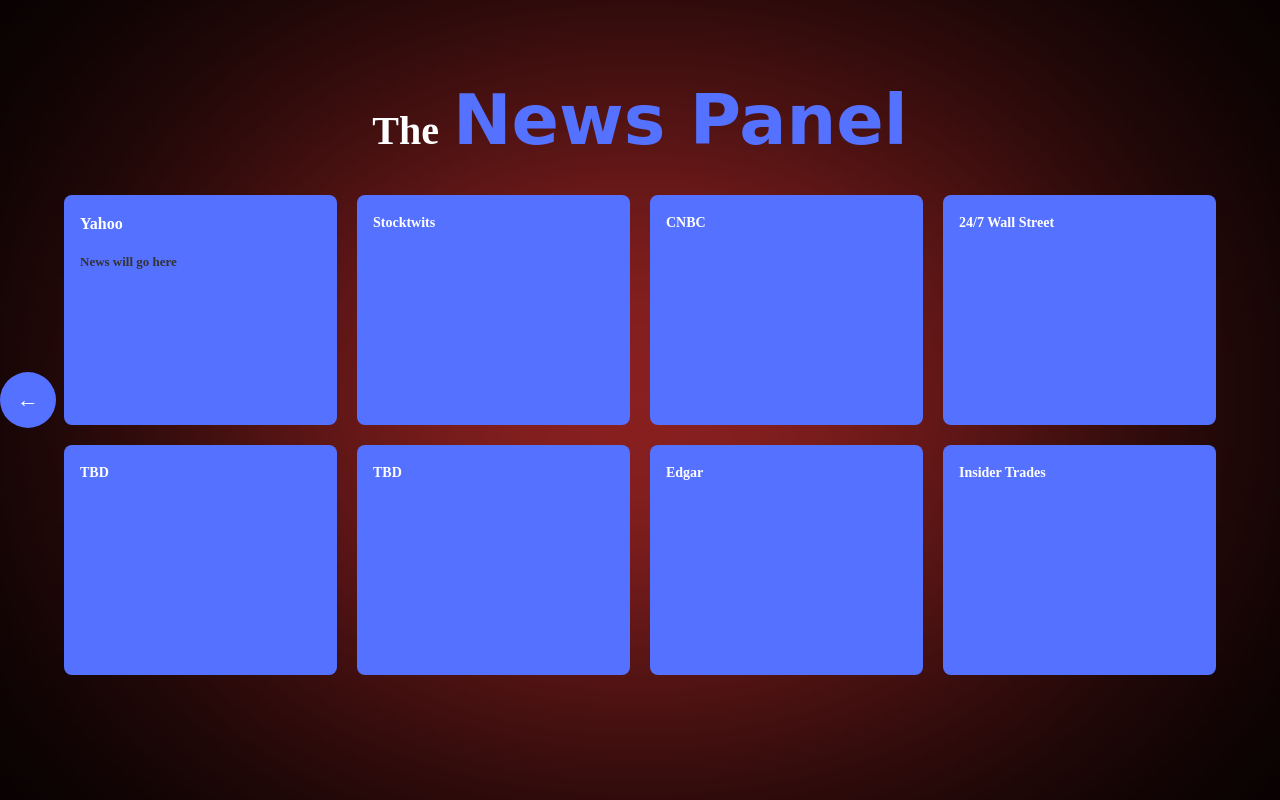
After one commit to jams-ctrl/Stocks, a Flask app: page /newsPanel.html in a window 1280 px wide. The commit adds this page. Run offline with Flask 3, Linux system fonts and the light colour scheme; parts of the project's set-up code (start-up, migrations or seed data) failed here and were passed over.

Commit message:
Added html and css for new AI Panel and News Panel pages, will add code later!

```diff
--- a/webapp/app.py
+++ b/webapp/app.py
@@ -55,9 +55,22 @@
         news = news_summary(conn, ticker)
         # uses ai model to predict
         prediction, confidence,probabilities = predict_latest(ticker)
-        bot = {"prediction": prediction, "confidence": confidence,"probabilites": probabilities }
+        bot = {"prediction": prediction, "confidence": confidence,"probabilities": probabilities }
     # sends to stockSearcher html template
     return jsonify ({"ticker": ticker, "edgar": edgar, "stocktwits": stocktwits, "news": news, "bot": bot})
+
+@app.route("/stockSearcher.html")
+def stockSearcher():
+    return render_template("stockSearcher.html")
+
+@app.route("/newsPanel.html")
+def newsPanel():
+    return render_template("newsPanel.html")
+
+@app.route("/AIPanel.html")
+def AIPanel():
+    return render_template("AIPanel.html")
+
 
 if __name__ == "__main__":
     init_db()
--- a/webapp/static/styles.css
+++ b/webapp/static/styles.css
@@ -33,6 +33,10 @@
     font-weight:4 00;
     text-align: center;
     bottom: 25vh;
+}
+
+#newsPanel{
+    bottom:5vh
 }
 
 .page-title .brand {
@@ -179,3 +183,102 @@
     font-weight: 1000;
     color: #ffffff;
 }
+
+.box-grid{
+    position: relative;
+    z-index: 1;
+    display: grid;
+    grid-template-columns: repeat(4, 1fr);
+    grid-template-rows: repeat(2,1fr);
+    gap: 20px;
+    width: 90%;
+    height: 60%;
+}
+
+.box-twin{
+    position: relative;
+    z-index: 1;
+    display: grid;
+    grid-template-columns: repeat(2, 1fr);
+    grid-template-rows: repeat(1,1fr);
+    gap: 20px;
+    width: 90%;
+    height: 60%;
+}
+
+.box-item{
+    position: relative;
+    z-index:1;
+    overflow: hidden;
+    background: #5571ff;
+    color: #ffffff;
+    border-radius: 8px;
+    padding: 20px 16px;
+    font-size: 14px;
+    font-weight: 600;
+    text-align: left;
+    display: flex;
+    align-items: left;
+    justify-content: left;
+    transition: 0.5s;
+}
+
+.box-item:hover{
+    background: #ff7070;
+}
+
+.box-item.expanded{
+    position: absolute;
+    top: 0;
+    left: 0;
+    right: 0;
+    bottom: 0;
+    width: 100%;
+    height: 100%;
+    z-index: 2;
+    background: #5571ff;
+    align-items: flex-start;
+    justify-content: flex-start;
+    text-align: left;
+    overflow-y: auto;
+    transition: None;
+}
+
+
+.nav-arrow{
+    position: fixed;
+    top: 50%;
+    transform:translateY(-50%);
+    z-index: 1;
+    width: 7vh;
+    height: 7vh;
+    border-radius: 50%;
+    background: #5571ff;
+    color: #ffffff;
+    border: none;
+    font-size: 22px;
+    display: flex;
+    align-items: center;
+    justify-content: center;
+    cursor: pointer;
+    transition: background 0.3s, transform 0.2s;
+    white-space: nowrap;
+}
+
+.nav-arrow:hover{
+    background: #ff7070;
+    transform: translateY(-50%) scale(1.1);
+}
+
+.nav-arrow.left{
+    left: 0vh;
+}
+
+.nav-arrow.right{
+    right: 0vh;
+}
+
+#abs{
+    top: var(--padding);
+    position:absolute;
+}
--- /dev/null
+++ b/webapp/templates/newsPanel.html
@@ -0,0 +1,44 @@
+<!DOCTYPE html>
+<html lang="en">
+    <head>
+        <title>jamsBot</title>
+        <link rel="stylesheet" href="{{ url_for('static', filename='styles.css') }}">
+    </head>
+    <body>
+        <button class="nav-arrow left" id="to-search" title="Go to Stock Searcher">&#8592;</button>
+        <h1 class="page-title" id="newsPanel"> The <span class="brand">News Panel</span></h1>
+        <div class="box-grid">
+            <div class="box-item">
+                <h3 class="data-title"> Yahoo</h3>
+                <p class="data-text" id="abs"> <br>News will go here</p>
+            </div>
+            <div class="box-item">Stocktwits</div>
+            <div class="box-item">CNBC</div>
+            <div class="box-item">24/7 Wall Street</div>
+            <div class="box-item">TBD</div>
+            <div class="box-item">TBD</div>
+            <div class="box-item">Edgar</div>
+            <div class="box-item">Insider Trades</div>
+        </div>
+        <script>
+            document.getElementById('to-search').addEventListener('click', function(){
+                window.location.href = "{{ url_for('stockSearcher') }}";
+            });
+
+            document.querySelectorAll('.box-item').forEach(function(box){
+                box.addEventListener('click', function(){
+                    let isExpanded = box.classList.contains('expanded');
+
+                    // collapse and other box that is expanded
+                    document.querySelectorAll('.box-item.expanded').forEach(function(other){
+                        other.classList.remove('expanded');
+                    });
+                    // if this box is not expanded, expand it
+                    if (!isExpanded){
+                        box.classList.add('expanded')
+                    }
+                })
+            })
+        </script>
+    </body>
+</html>
```
Also changed, not shown: webapp/templates/AIPanel.html (added, +38 -0 lines), webapp/templates/stockSearcher.html (+10 -1 lines).
